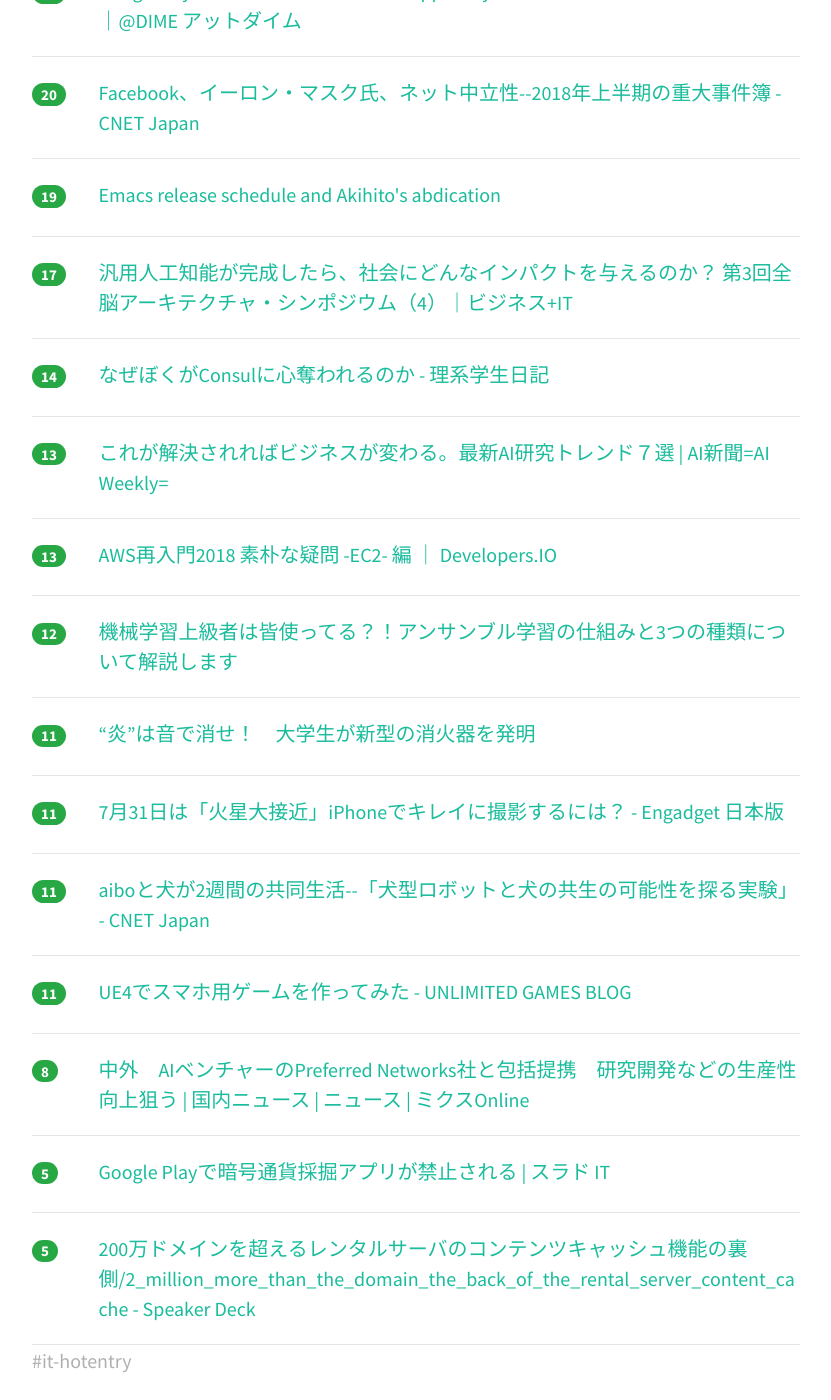
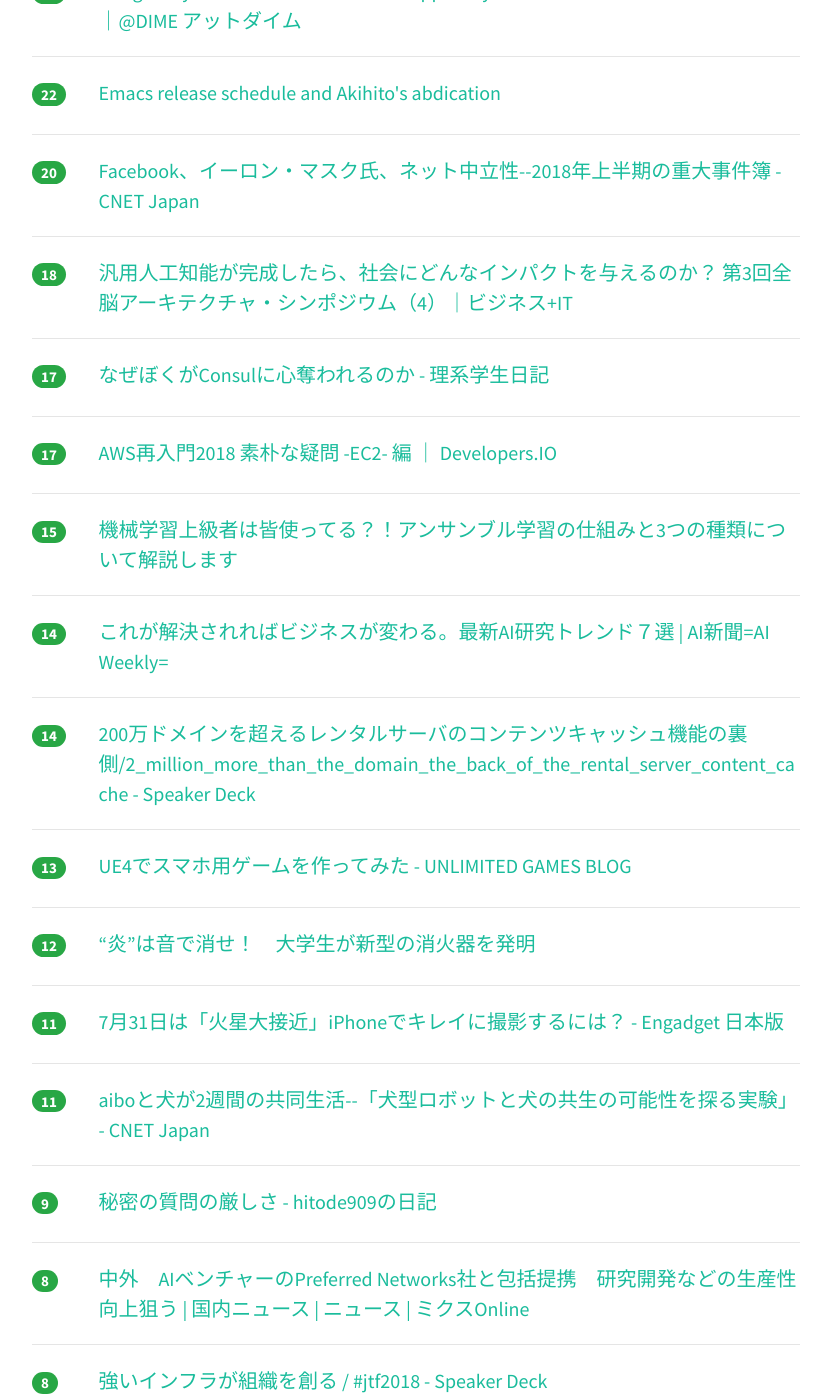
Before and after one commit to yatta47/hatena-matome-site, a Jekyll site: the page built from _posts/2018-07-29-hatena.md, in a window 1280 px wide and 1400 px high, scrolled down 1366 px. Shown: the whole window, without its empty margins (224-1055 px from the left). Built offline with Jekyll 4.4.1, drawn with Linux system fonts in a browser that asks for light colours; nearby versions of some CDN libraries; some of the changed text lies outside the part shown.

Commit message:
Updated 2018-07-29

```diff
--- a/_posts/2018-07-29-hatena.md
+++ b/_posts/2018-07-29-hatena.md
@@ -1,58 +1,58 @@
 ---
 layout: post
 title:  "2018-07-29 はてぶIT"
-date:   2018-07-29 16:01:32
+date:   2018-07-29 17:02:27
 tags: [it-hotentry]
 ---
-25 件のデータあり
+31 件のデータあり
 
 <hr><div class="row">
-<div class="col-1"><span class="badge badge-pill badge-success h2">239</span></div>
+<div class="col-1"><span class="badge badge-pill badge-success h2">257</span></div>
 <div class="col-11"><a href='https://togetter.com/li/1251175' target='_blank'>成果を出すチームは何が違う？Googleが分析した結果、大事なのは「何を言っても許されるし安心して働ける環境」らしい - Togetter</a></div>
 </div>
 <hr>
 <div class="row">
-<div class="col-1"><span class="badge badge-pill badge-success h2">180</span></div>
+<div class="col-1"><span class="badge badge-pill badge-success h2">191</span></div>
 <div class="col-11"><a href='https://anond.hatelabo.jp/20180729015737' target='_blank'>『ギークっぽい部屋』を作ろうと思ってるんだけど</a></div>
 </div>
 <hr>
 <div class="row">
-<div class="col-1"><span class="badge badge-pill badge-success h2">173</span></div>
+<div class="col-1"><span class="badge badge-pill badge-success h2">186</span></div>
 <div class="col-11"><a href='https://togetter.com/li/1251196' target='_blank'>事務所の電気代が突如30倍に暴騰！原因はまさかの掃除のおばちゃんだった「ITに強すぎるおばちゃん」「2018の電気泥棒」 - Togetter</a></div>
 </div>
 <hr>
 <div class="row">
-<div class="col-1"><span class="badge badge-pill badge-success h2">94</span></div>
+<div class="col-1"><span class="badge badge-pill badge-success h2">112</span></div>
 <div class="col-11"><a href='http://ascii.jp/elem/000/001/718/1718052/' target='_blank'>ASCII.jp：Windows 10までほとんど手が入れられてこなかったWindowsのコンソール機能｜Windows Info</a></div>
 </div>
 <hr>
 <div class="row">
-<div class="col-1"><span class="badge badge-pill badge-success h2">80</span></div>
+<div class="col-1"><span class="badge badge-pill badge-success h2">86</span></div>
 <div class="col-11"><a href='http://www.hirotsuru.com/entry/2018/07/28/225520' target='_blank'>Golangで軽量なSSHサーバを実装する - Fire Engine</a></div>
 </div>
 <hr>
 <div class="row">
-<div class="col-1"><span class="badge badge-pill badge-success h2">68</span></div>
+<div class="col-1"><span class="badge badge-pill badge-success h2">75</span></div>
 <div class="col-11"><a href='https://www.ituki-yu2.net/entry/hatena_mura_Redefine' target='_blank'>はてな村に関して定義をし直す時期に来てるんじゃないかと思う。 - 超メモ帳（Web式）＠復活</a></div>
 </div>
 <hr>
 <div class="row">
-<div class="col-1"><span class="badge badge-pill badge-success h2">53</span></div>
+<div class="col-1"><span class="badge badge-pill badge-success h2">63</span></div>
+<div class="col-11"><a href='https://diary.app.ssig33.com/377' target='_blank'>多摩のビル火災が AWS の予定地だったことを報じる必要はないとか言ってる人たちに言いたいことなんですけど - Diary</a></div>
+</div>
+<hr>
+<div class="row">
+<div class="col-1"><span class="badge badge-pill badge-success h2">61</span></div>
 <div class="col-11"><a href='http://www.nejimakiblog.com/entry/kindle-gift-present-others-ebook' target='_blank'>Kindle本をプレゼントできたら電子書籍も流行るんじゃないか - 世界のねじを巻くブログ</a></div>
 </div>
 <hr>
 <div class="row">
-<div class="col-1"><span class="badge badge-pill badge-success h2">47</span></div>
-<div class="col-11"><a href='https://diary.app.ssig33.com/377' target='_blank'>多摩のビル火災が AWS の予定地だったことを報じる必要はないとか言ってる人たちに言いたいことなんですけど - Diary</a></div>
-</div>
-<hr>
-<div class="row">
-<div class="col-1"><span class="badge badge-pill badge-success h2">43</span></div>
+<div class="col-1"><span class="badge badge-pill badge-success h2">54</span></div>
 <div class="col-11"><a href='https://japan.cnet.com/article/35123113/' target='_blank'>知的生産性向上には空調による温度刺激が効果的--ダイキンとNECが実証 - CNET Japan</a></div>
 </div>
 <hr>
 <div class="row">
-<div class="col-1"><span class="badge badge-pill badge-success h2">26</span></div>
+<div class="col-1"><span class="badge badge-pill badge-success h2">28</span></div>
 <div class="col-11"><a href='https://qiita.com/kawakami_o3/items/a788989caeaec94dddf8' target='_blank'>技術も腕力もないけどコンパイラを自作してみた</a></div>
 </div>
 <hr>
@@ -62,42 +62,52 @@ tags: [it-hotentry]
 </div>
 <hr>
 <div class="row">
+<div class="col-1"><span class="badge badge-pill badge-success h2">22</span></div>
+<div class="col-11"><a href='https://lists.gnu.org/archive/html/emacs-devel/2018-07/msg01012.html' target='_blank'>Emacs release schedule and Akihito's abdication</a></div>
+</div>
+<hr>
+<div class="row">
 <div class="col-1"><span class="badge badge-pill badge-success h2">20</span></div>
 <div class="col-11"><a href='https://japan.cnet.com/article/35123008/' target='_blank'>Facebook、イーロン・マスク氏、ネット中立性--2018年上半期の重大事件簿 - CNET Japan</a></div>
 </div>
 <hr>
 <div class="row">
-<div class="col-1"><span class="badge badge-pill badge-success h2">19</span></div>
-<div class="col-11"><a href='https://lists.gnu.org/archive/html/emacs-devel/2018-07/msg01012.html' target='_blank'>Emacs release schedule and Akihito's abdication</a></div>
+<div class="col-1"><span class="badge badge-pill badge-success h2">18</span></div>
+<div class="col-11"><a href='https://www.sbbit.jp/article/cont1/35123' target='_blank'>汎用人工知能が完成したら、社会にどんなインパクトを与えるのか？ 第3回全脳アーキテクチャ・シンポジウム（4）｜ビジネス+IT</a></div>
 </div>
 <hr>
 <div class="row">
 <div class="col-1"><span class="badge badge-pill badge-success h2">17</span></div>
-<div class="col-11"><a href='https://www.sbbit.jp/article/cont1/35123' target='_blank'>汎用人工知能が完成したら、社会にどんなインパクトを与えるのか？ 第3回全脳アーキテクチャ・シンポジウム（4）｜ビジネス+IT</a></div>
+<div class="col-11"><a href='https://kiririmode.hatenablog.jp/entry/20180729/1532792407' target='_blank'>なぜぼくがConsulに心奪われるのか - 理系学生日記</a></div>
+</div>
+<hr>
+<div class="row">
+<div class="col-1"><span class="badge badge-pill badge-success h2">17</span></div>
+<div class="col-11"><a href='https://dev.classmethod.jp/cloud/2018-aws-re-entering-simple-question-ec2/' target='_blank'>AWS再入門2018 素朴な疑問 -EC2- 編 ｜ Developers.IO</a></div>
+</div>
+<hr>
+<div class="row">
+<div class="col-1"><span class="badge badge-pill badge-success h2">15</span></div>
+<div class="col-11"><a href='https://www.codexa.net/what-is-ensemble-learning/' target='_blank'>機械学習上級者は皆使ってる？！アンサンブル学習の仕組みと3つの種類について解説します</a></div>
 </div>
 <hr>
 <div class="row">
 <div class="col-1"><span class="badge badge-pill badge-success h2">14</span></div>
-<div class="col-11"><a href='https://kiririmode.hatenablog.jp/entry/20180729/1532792407' target='_blank'>なぜぼくがConsulに心奪われるのか - 理系学生日記</a></div>
+<div class="col-11"><a href='https://aishinbun.com/clm/20180726/1672/' target='_blank'>これが解決されればビジネスが変わる。最新AI研究トレンド７選 | AI新聞=AI Weekly=</a></div>
+</div>
+<hr>
+<div class="row">
+<div class="col-1"><span class="badge badge-pill badge-success h2">14</span></div>
+<div class="col-11"><a href='https://speakerdeck.com/takumakume/2-million-more-than-the-domain-the-back-of-the-rental-server-content-cache' target='_blank'>200万ドメインを超えるレンタルサーバのコンテンツキャッシュ機能の裏側/2_million_more_than_the_domain_the_back_of_the_rental_server_content_cache - Speaker Deck</a></div>
 </div>
 <hr>
 <div class="row">
 <div class="col-1"><span class="badge badge-pill badge-success h2">13</span></div>
-<div class="col-11"><a href='https://aishinbun.com/clm/20180726/1672/' target='_blank'>これが解決されればビジネスが変わる。最新AI研究トレンド７選 | AI新聞=AI Weekly=</a></div>
-</div>
-<hr>
-<div class="row">
-<div class="col-1"><span class="badge badge-pill badge-success h2">13</span></div>
-<div class="col-11"><a href='https://dev.classmethod.jp/cloud/2018-aws-re-entering-simple-question-ec2/' target='_blank'>AWS再入門2018 素朴な疑問 -EC2- 編 ｜ Developers.IO</a></div>
+<div class="col-11"><a href='http://unlimited-games.hatenablog.com/entry/2018/07/29/014835' target='_blank'>UE4でスマホ用ゲームを作ってみた - UNLIMITED GAMES BLOG</a></div>
 </div>
 <hr>
 <div class="row">
 <div class="col-1"><span class="badge badge-pill badge-success h2">12</span></div>
-<div class="col-11"><a href='https://www.codexa.net/what-is-ensemble-learning/' target='_blank'>機械学習上級者は皆使ってる？！アンサンブル学習の仕組みと3つの種類について解説します</a></div>
-</div>
-<hr>
-<div class="row">
-<div class="col-1"><span class="badge badge-pill badge-success h2">11</span></div>
 <div class="col-11"><a href='http://news.tv-asahi.co.jp/news_international/articles/000047402.html' target='_blank'>“炎”は音で消せ！　大学生が新型の消火器を発明</a></div>
 </div>
 <hr>
@@ -112,8 +122,8 @@ tags: [it-hotentry]
 </div>
 <hr>
 <div class="row">
-<div class="col-1"><span class="badge badge-pill badge-success h2">11</span></div>
-<div class="col-11"><a href='http://unlimited-games.hatenablog.com/entry/2018/07/29/014835' target='_blank'>UE4でスマホ用ゲームを作ってみた - UNLIMITED GAMES BLOG</a></div>
+<div class="col-1"><span class="badge badge-pill badge-success h2">9</span></div>
+<div class="col-11"><a href='https://blog.sushi.money/entry/2018/07/27/005058' target='_blank'>秘密の質問の厳しさ - hitode909の日記</a></div>
 </div>
 <hr>
 <div class="row">
@@ -122,12 +132,32 @@ tags: [it-hotentry]
 </div>
 <hr>
 <div class="row">
-<div class="col-1"><span class="badge badge-pill badge-success h2">5</span></div>
+<div class="col-1"><span class="badge badge-pill badge-success h2">8</span></div>
+<div class="col-11"><a href='https://speakerdeck.com/koudaiii/number-jtf2018' target='_blank'>強いインフラが組織を創る / #jtf2018 - Speaker Deck</a></div>
+</div>
+<hr>
+<div class="row">
+<div class="col-1"><span class="badge badge-pill badge-success h2">7</span></div>
 <div class="col-11"><a href='https://it.srad.jp/story/18/07/28/1924255/' target='_blank'>Google Playで暗号通貨採掘アプリが禁止される | スラド IT</a></div>
 </div>
 <hr>
 <div class="row">
-<div class="col-1"><span class="badge badge-pill badge-success h2">5</span></div>
-<div class="col-11"><a href='https://speakerdeck.com/takumakume/2-million-more-than-the-domain-the-back-of-the-rental-server-content-cache' target='_blank'>200万ドメインを超えるレンタルサーバのコンテンツキャッシュ機能の裏側/2_million_more_than_the_domain_the_back_of_the_rental_server_content_cache - Speaker Deck</a></div>
+<div class="col-1"><span class="badge badge-pill badge-success h2">7</span></div>
+<div class="col-11"><a href='https://scrapbox.io/masui/Statechart' target='_blank'>Statechart - 増井俊之</a></div>
 </div>
 <hr>
+<div class="row">
+<div class="col-1"><span class="badge badge-pill badge-success h2">6</span></div>
+<div class="col-11"><a href='https://speakerdeck.com/manabusakai/microservices-using-k8s-and-go' target='_blank'>freee のマイクロサービスを K8s + Go で組む！ 短期プロジェクト成功の記録 / microservices-using-k8s-and-go - Speaker Deck</a></div>
+</div>
+<hr>
+<div class="row">
+<div class="col-1"><span class="badge badge-pill badge-success h2">6</span></div>
+<div class="col-11"><a href='https://speakerdeck.com/pyama86/yun-yong-niokerusierufalseyi-ge-tosofalsearifang-wokao-eru' target='_blank'>運用におけるシェルの役割とそのあり方を考える - Speaker Deck</a></div>
+</div>
+<hr>
+<div class="row">
+<div class="col-1"><span class="badge badge-pill badge-success h2">4</span></div>
+<div class="col-11"><a href='https://speakerdeck.com/tsukaman/cdhuan-jing-gitlab-x-rancher-demeng-jian-ruiketerushi-jie' target='_blank'>Cloud Nativeな俺のCI/CD環境 〜 GitLab x Rancher で夢見るイケてる世界 〜 - Speaker Deck</a></div>
+</div>
+<hr>
```
